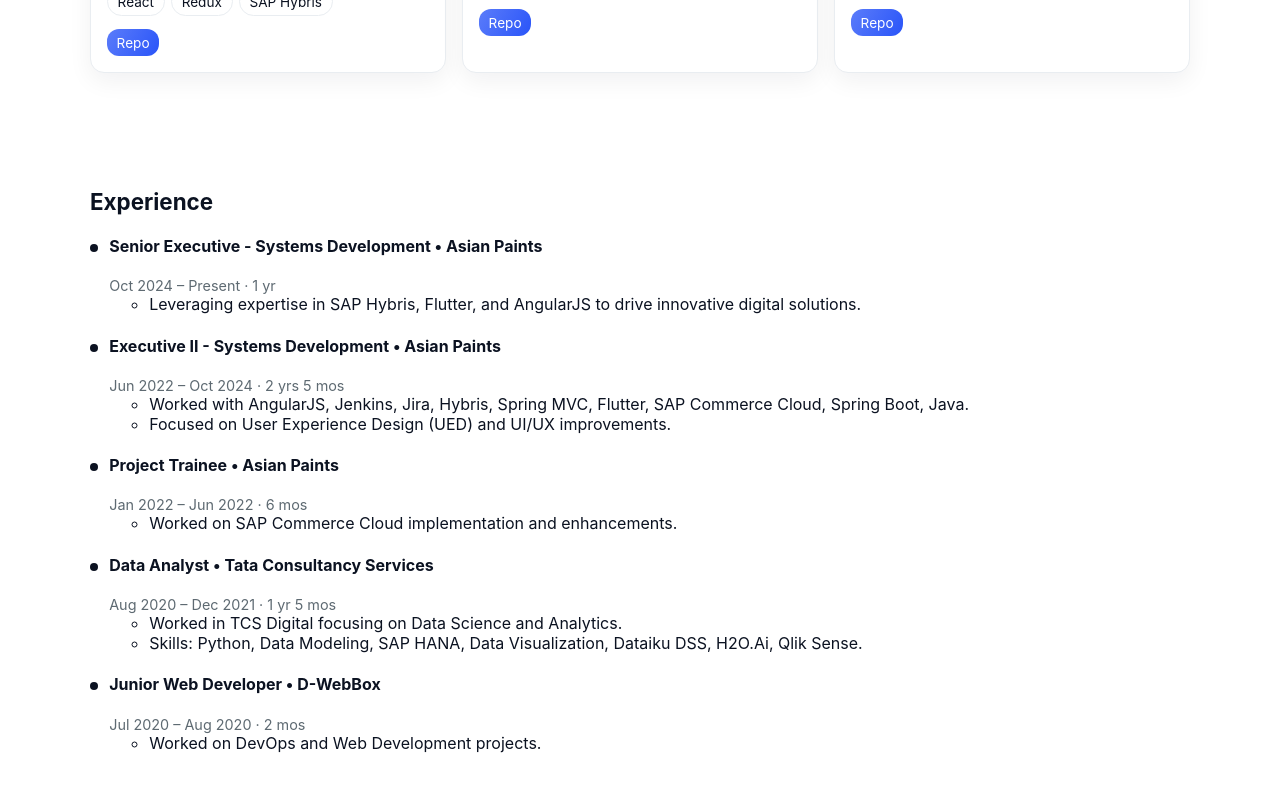
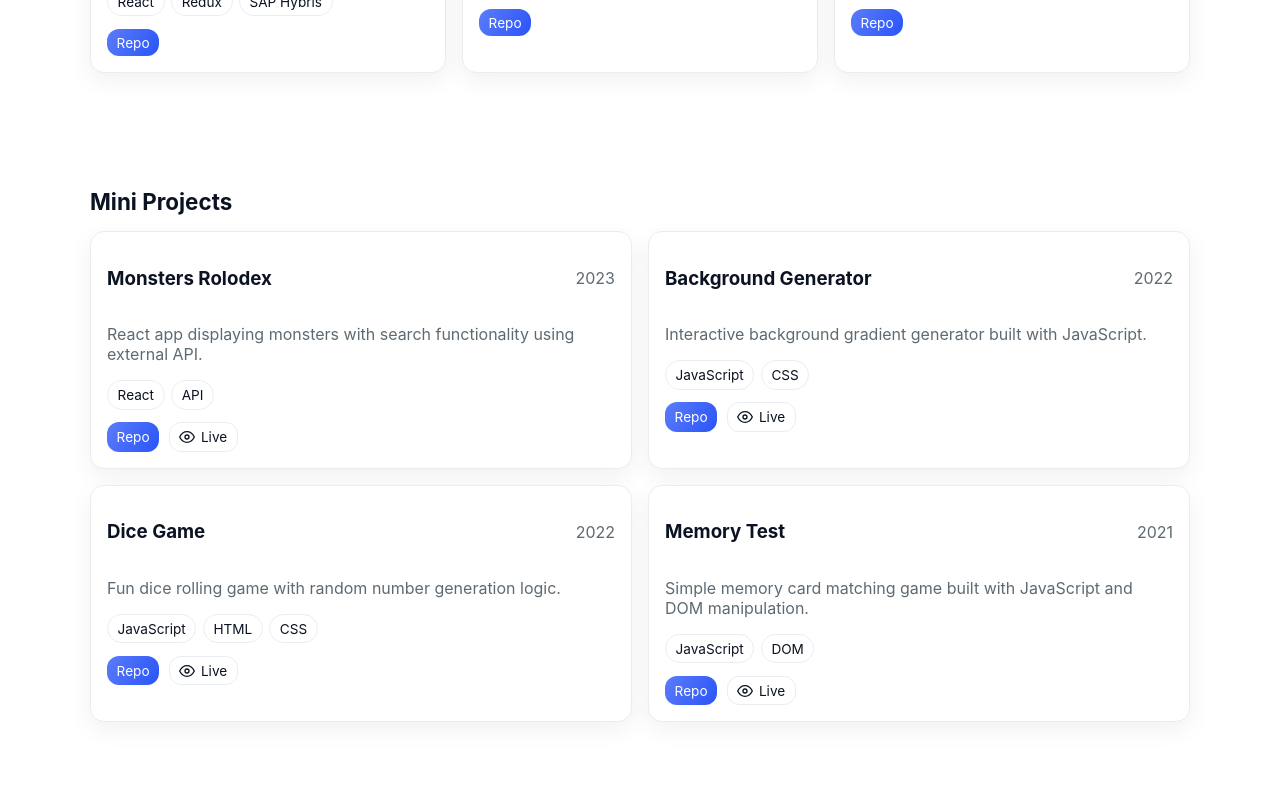
Before and after one commit to AzizShahdawala/portfolio, a React (Create React App) app: page / in a window 1280 px wide. Shown: the part 1120-1920 px from the top of the page. Built offline with nearby package versions, Linux system fonts and the light colour scheme.

Commit message:
Adding mini projects

```diff
--- a/package.json
+++ b/package.json
@@ -10,6 +10,7 @@
     "gh-pages": "^6.3.0",
     "react": "^19.1.1",
     "react-dom": "^19.1.1",
+    "react-icons": "^5.5.0",
     "react-scripts": "5.0.1",
     "sass": "^1.92.1",
     "web-vitals": "^2.1.4"
--- a/src/App.js
+++ b/src/App.js
@@ -7,6 +7,7 @@
 import Experience from "./components/experience/Experience";
 import Contact from "./components/contact/Contact";
 import Footer from "./components/footer/Footer";
+import MiniProjects from "./components/mini-projects/MiniProjects";
 
 const App = () => {
   const [dark, setDark] = useState(false);
@@ -36,6 +37,7 @@
         </section>
         <Skills />
         <Projects />
+        <MiniProjects />
         <Experience />
         <Contact />
       </main>
--- /dev/null
+++ b/src/components/mini-projects/MiniProjects.jsx
@@ -0,0 +1,52 @@
+import React from "react";
+import { miniProjects } from "../../content";
+import { FiEye } from "react-icons/fi";
+import "./MiniProjects.scss";
+
+const MiniProjects = () => (
+  <section className="section container" id="mini-projects">
+    <h2>Mini Projects</h2>
+    <div className="mini-projects__grid">
+      {miniProjects.map((p) => (
+        <article key={p.title} className="card">
+          <div className="card__head">
+            <h3>{p.title}</h3>
+            <span className="muted">{p.year}</span>
+          </div>
+          <p className="muted">{p.desc}</p>
+          <div className="tags">
+            {p.stack.map((t) => (
+              <span key={t} className="pill">
+                {t}
+              </span>
+            ))}
+          </div>
+          <div className="actions">
+            {p.repo && (
+              <a
+                className="btn btn--sm"
+                href={p.repo}
+                target="_blank"
+                rel="noopener noreferrer"
+              >
+                Repo
+              </a>
+            )}
+            {p.live && (
+              <a
+                className="btn btn--sm btn--outline"
+                href={p.live}
+                target="_blank"
+                rel="noopener noreferrer"
+              >
+                <FiEye size={16} /> Live
+              </a>
+            )}
+          </div>
+        </article>
+      ))}
+    </div>
+  </section>
+);
+
+export default MiniProjects;
--- /dev/null
+++ b/src/components/mini-projects/MiniProjects.scss
@@ -0,0 +1,11 @@
+.mini-projects__grid {
+  display: grid;
+  grid-template-columns: repeat(2, 1fr);
+  gap: 1rem;
+}
+
+@media (max-width: 800px) {
+  .mini-projects__grid {
+    grid-template-columns: 1fr;
+  }
+}
--- a/src/content.js
+++ b/src/content.js
@@ -50,6 +50,42 @@
   },
 ];
 
+export const miniProjects = [
+  {
+    title: "Monsters Rolodex",
+    year: "2023",
+    desc: "React app displaying monsters with search functionality using external API.",
+    stack: ["React", "API"],
+    repo: "https://github.com/azizshahdawala/monsters-rolodex",
+    live: "https://azizshahdawala.github.io/monsters-rolodex/",
+  },
+  {
+    title: "Background Generator",
+    year: "2022",
+    desc: "Interactive background gradient generator built with JavaScript.",
+    stack: ["JavaScript", "CSS"],
+    repo: "https://github.com/azizshahdawala/background-generator",
+    live: "https://azizshahdawala.github.io/background-generator/",
+  },
+  {
+    title: "Dice Game",
+    year: "2022",
+    desc: "Fun dice rolling game with random number generation logic.",
+    stack: ["JavaScript", "HTML", "CSS"],
+    repo: "https://github.com/azizshahdawala/dice-game",
+    live: "https://azizshahdawala.github.io/dice-game/",
+  },
+  {
+    title: "Memory Test",
+    year: "2021",
+    desc: "Simple memory card matching game built with JavaScript and DOM manipulation.",
+    stack: ["JavaScript", "DOM"],
+    repo: "https://github.com/azizshahdawala/memory-test",
+    live: "https://azizshahdawala.github.io/memory-test/",
+  },
+];
+
+
 export const experience = [
   {
     company: "Asian Paints",
--- a/src/styles/main.scss
+++ b/src/styles/main.scss
@@ -74,17 +74,20 @@
   padding: 0.5rem 0.75rem;
   border-radius: 12px;
   text-decoration: none;
+  display: inline-flex;
+  align-items: center;
+  gap: 0.35rem;
 }
 .btn--outline {
   background: transparent;
   border: 1px solid var(--border);
-  padding: 0.45rem 0.6rem;
-  border-radius: 10px;
+  color: var(--fg); // 🔹 fixes visibility in light mode
 }
 .btn--sm {
   padding: 0.35rem 0.6rem;
   font-size: 0.85rem;
 }
+
 
 @media (max-width: 1000px) {
   .projects__grid {
```
Also changed, not shown: 1 other file (tests, documents, lock files or other folders).
